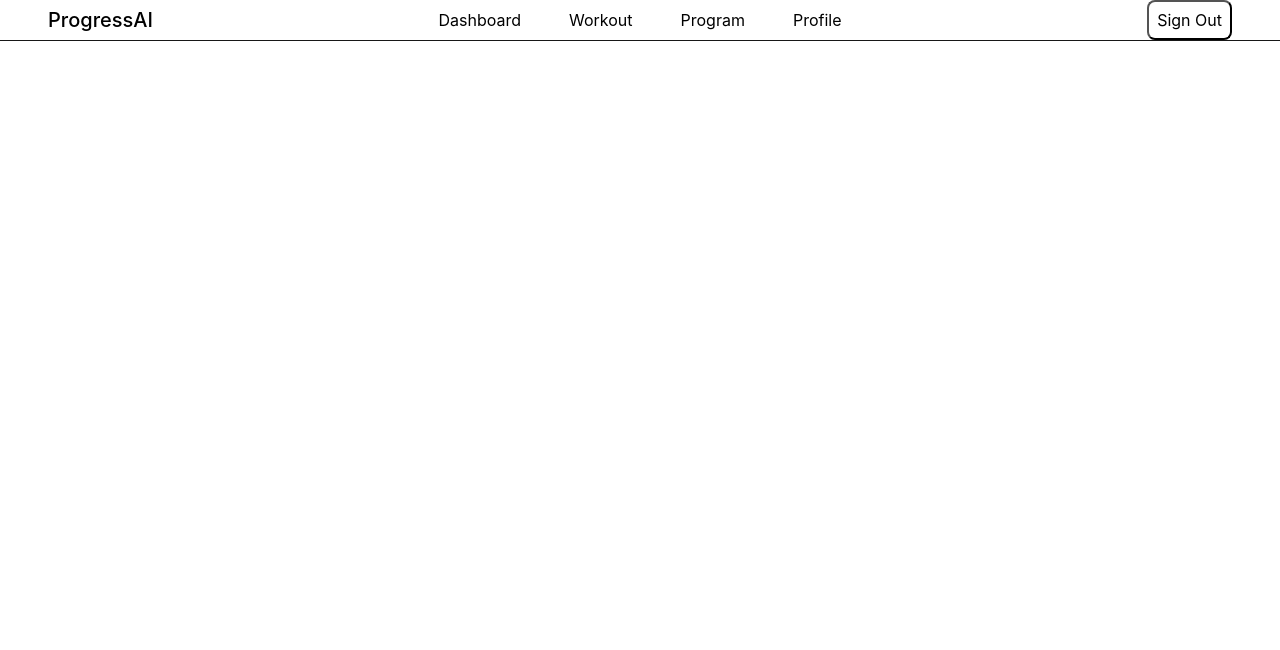
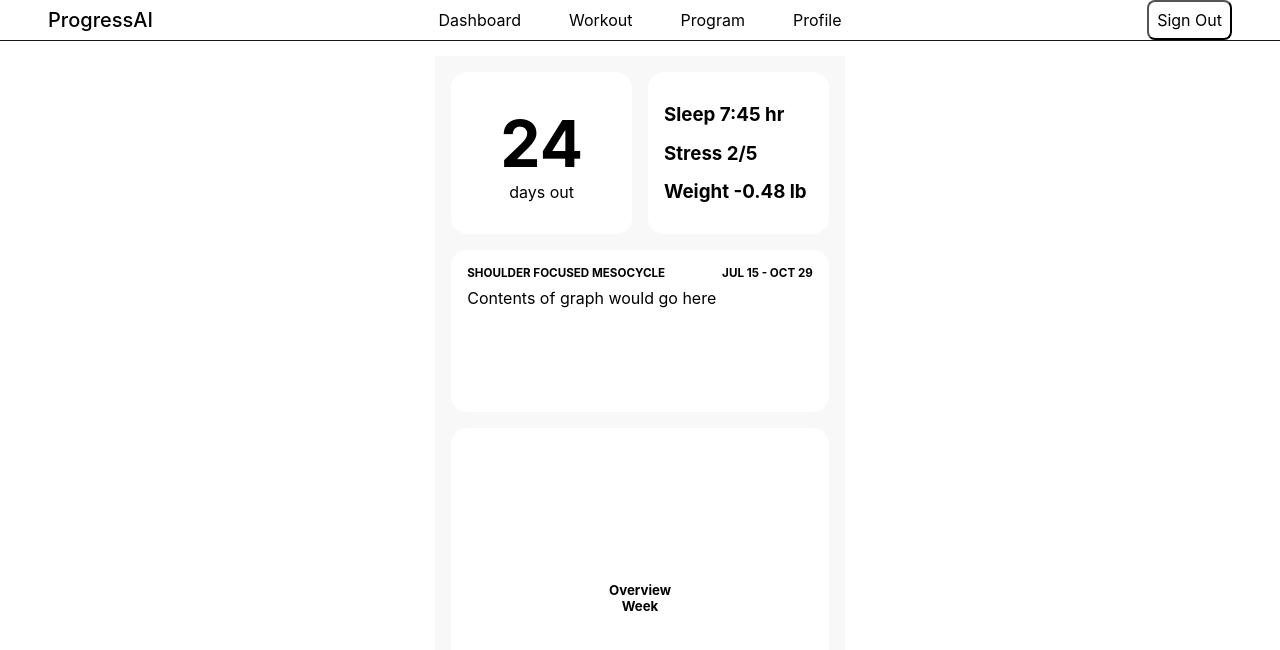
Before and after one commit to danielbirdjr/training_web_app, a Next.js app: page /dashboard in a window 1280 px wide. Shown: the top 650 px of the page. Built offline with nearby package versions, Linux system fonts and the light colour scheme.

Commit message:
Dashboard and widgets

```diff
--- a/src/pages/dashboard.jsx
+++ b/src/pages/dashboard.jsx
@@ -3,8 +3,32 @@ import '../styles/dashboard.css';
 
 const Dashboard = () => {
   return (
-    <div className="dashboard-wrapper">
-
+    <div className='dashboard-wrapper'>
+        <div className='dashboard-container'>
+            <div className='days-widget widget'>
+                <p><strong>24</strong></p>
+                <p>days out</p>
+            </div>
+            <div className='checkin-widget widget'>
+                <h3>Sleep 7:45 hr</h3>
+                <h3>Stress 2/5</h3>
+                <h3>Weight -0.48 lb</h3>
+            </div>
+            <div className='vol-int-graph-widget widget'>
+                <div className='mesocycle-title'>
+                    <h5>Shoulder Focused Mesocycle</h5>
+                    <h5>JUL 15 - OCT 29</h5>
+                </div>
+                <div className='widget-line'></div>
+                    <div>Contents of graph would go here</div>
+            </div>
+            <div className='week-overview-widget widget'>
+                <div className='week-overview-title'>
+                    <h5>Overview</h5>
+                    <h5>Week</h5>
+                </div>
+            </div>
+        </div>
     </div>
   );
 };
--- a/src/styles/AuthenticatedNavBar.css
+++ b/src/styles/AuthenticatedNavBar.css
@@ -19,7 +19,6 @@
     text-align: left;
     font-size: 1.25rem;
     font-weight: 500;
-    color: black;
 }
 
 .nav_links {
--- a/src/styles/dashboard.css
+++ b/src/styles/dashboard.css
@@ -2,3 +2,82 @@
     color: black;
     background-color: white;
 }
+
+.dashboard-wrapper {
+    width: 100%;
+    height: calc(100vh - 4.5rem);
+    margin-top: 3.5rem;
+    margin-bottom: 1rem;
+    display: flex;
+    align-items: center;
+    justify-content: center;
+}
+
+.dashboard-container {
+    width: calc((100vh - 4.5rem)* 9 / 16);
+    background-color: rgb(248, 248, 248);
+    height: calc(100vh - 4.5rem);
+    box-sizing: border-box;
+    display: grid;
+    grid-template-columns: repeat(4, 1fr);
+    gap: 1rem;
+    padding: 1rem;
+    grid-auto-rows: 1fr;
+    overflow-y: auto; /* Allow vertical scrolling */
+}
+
+/* Standard widget style */
+.widget {
+    background-color: var(--white);
+    border-radius: 1rem;
+    display: flex;
+}
+
+/* Days Out Widget */
+.days-widget {
+    flex-direction: column;
+    text-align: center;
+    grid-column: span 2;
+    grid-row: span 2;
+    justify-content: center;
+}
+
+.days-widget strong {
+    font-size: 4rem;
+}
+
+/* Check-In Widget */
+.checkin-widget {
+    flex-direction: column;
+    justify-content: space-evenly;
+    padding: 1rem;
+    grid-column: span 2;
+    grid-row: span 2;
+}
+
+/* Volume and Intensity Graph Widget */
+.vol-int-graph-widget {
+    grid-column: span 4;
+    grid-row: span 2;
+    flex-direction: column;
+    padding: 1rem;
+    align-items: flex-start;
+}
+
+.mesocycle-title {
+    width: 100%;
+    display: flex;
+    justify-content: space-between;
+    text-transform: uppercase;
+    font-size: .875rem;
+    margin-bottom: 0.5rem;
+}
+
+/* Weekly Overview Widget */
+.week-overview-widget {
+    align-items: center;
+    justify-content: center;
+    text-align: center;
+    grid-column: span 4;
+    grid-row: span 4;
+}
```
